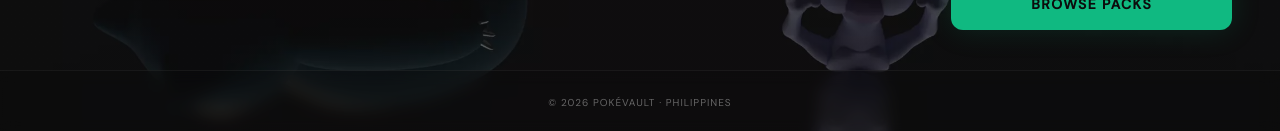
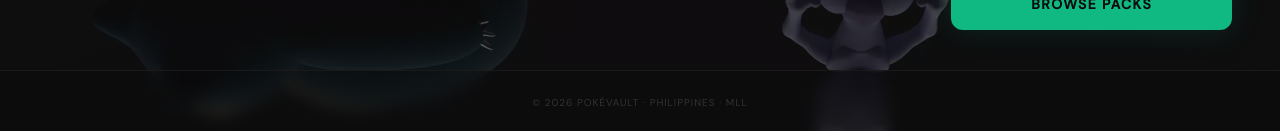
Before and after one commit to bikemaster2331/pokebind, a Next.js app: page /home in a window 1280 px wide. Shown: the part 666-797 px from the top of the page. Built offline with nearby package versions, Linux system fonts and the light colour scheme.

Commit message:
Refine Home page: synchronized footer with storefront style

```diff
--- a/app/home/page.js
+++ b/app/home/page.js
@@ -77,9 +77,17 @@ export default function HomePage() {
                 </div>
             </div>
 
-            <footer className="border-t border-white/5 px-6 md:px-8 py-6 text-center bg-[#0C0C0C]/30 backdrop-blur-sm shrink-0">
-                <p className="text-[10px] text-[#666] tracking-widest uppercase select-text">
-                    © 2026 PokéVault · Philippines
+            <footer className="border-t border-[#1a1a1a] px-6 md:px-8 py-6 text-center bg-[#0C0C0C]/30 backdrop-blur-sm shrink-0">
+                <p className="text-[10px] text-[#333] tracking-widest uppercase select-text">
+                    © 2026 PokéVault · Philippines ·{' '}
+                    <a
+                        href="https://github.com/bikemaster2331"
+                        target="_blank"
+                        rel="noopener noreferrer"
+                        className="hover:text-white transition-colors cursor-pointer"
+                    >
+                        mll
+                    </a>
                 </p>
             </footer>
         </main>
```
